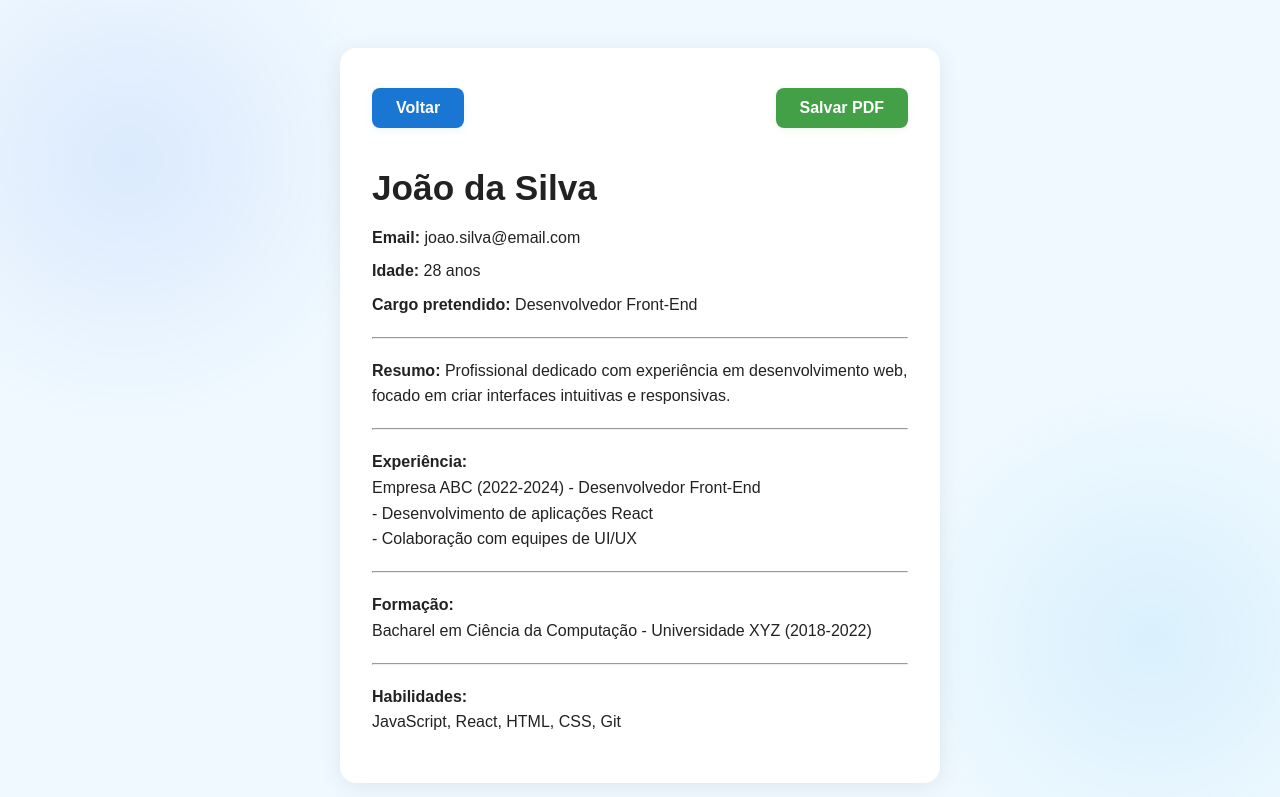
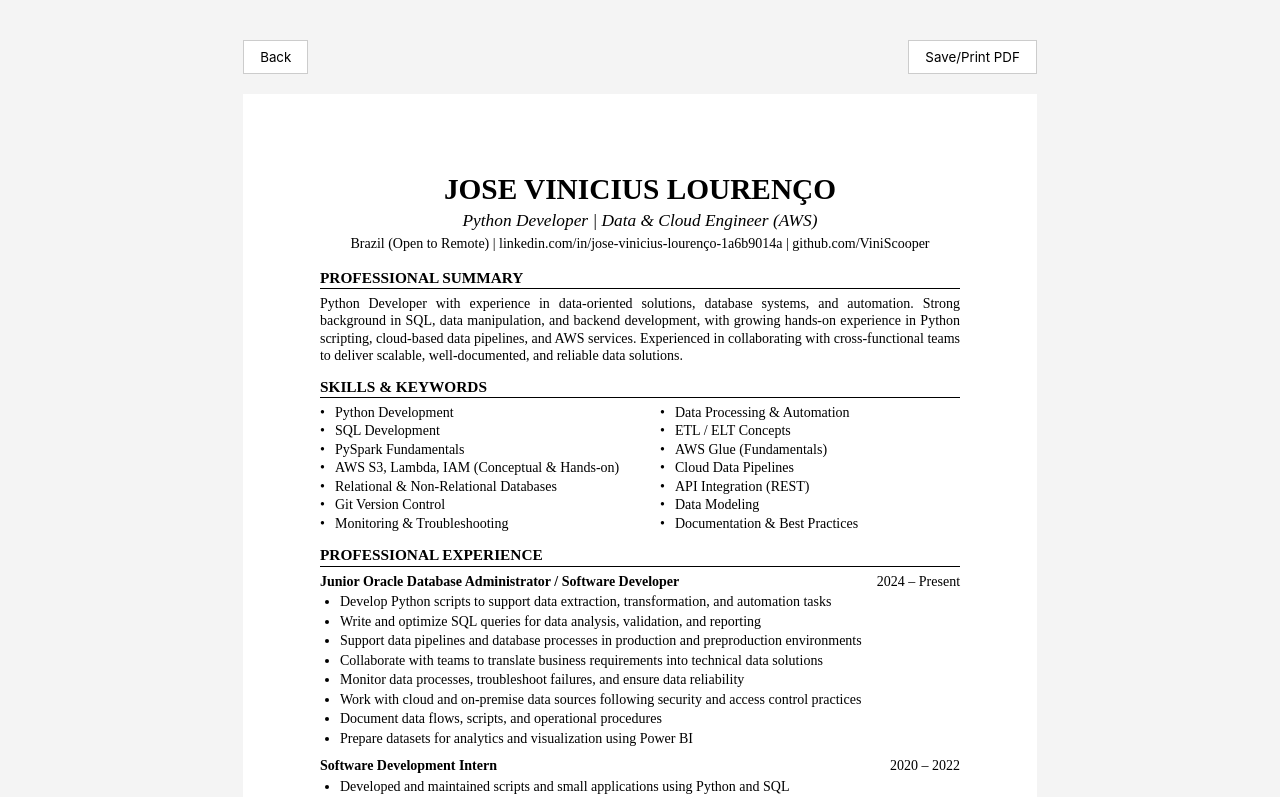
Before and after one commit to TekoFamily/job_tracker, a React (Vite) app in the folder job-tracker/: page /resume in a window 1280 px wide. Shown: the top 797 px of the page. Built offline with nearby package versions, Linux system fonts and the light colour scheme; sample sign-in values are in the browser's storage.

Commit message:
feutre:start

```diff
--- a/job-tracker/src/pages/Resume/Resume.css
+++ b/job-tracker/src/pages/Resume/Resume.css
@@ -1,101 +1,198 @@
+/* Classic International Word Resume - ATS Friendly */
+/* Font: Times New Roman Style */
+
+/* ==========================================================
+   DICAS DE CUSTOMIZAÇÃO PARA 1 PÁGINA:
+   ==========================================================
+   1. PARA MUDAR A FONTE:
+      Altere 'Times New Roman' na linha da .resume-paper para 'Arial', 'Calibri' ou 'Helvetica'.
+
+   2. SE ESTIVER OCUPANDO 2 PÁGINAS:
+      - Diminua o 'padding' da .resume-paper (ex: 0.7in ou 0.6in).
+      - Diminua o 'font-size' das seções (ex: .section-content de 11pt para 10pt).
+      - Diminua o 'margin-bottom' da .resume-section (ex: de 15px para 8px).
+      - Diminua o 'line-height' da .resume-paper (ex: de 1.3 para 1.2).
+   ========================================================== */
+
+:root {
+    --text-black: #000000;
+    --line-gray: #000000;
+    --bg-app: #f4f4f4;
+}
+
 .resume-container {
-    max-width: 800px;
-    margin: 0 auto;
-    padding: 2rem;
+    padding: 40px 0;
+    min-height: 100vh;
+    background-color: var(--bg-app);
 }
 
 .resume-paper {
     background: white;
-    color: #1e293b;
-    padding: 3rem;
-    box-shadow: 0 10px 30px rgba(0, 0, 0, 0.5);
-    min-height: 1000px;
-    /* A4 ish */
+    width: 210mm;
+    min-height: 297mm;
+    margin: 0 auto;
+    /* MARGENS: Diminua aqui (ex: 0.7in) para ganhar mais espaço vertical */
+    padding: 0.8in;
+    /* FONTE: Mude para 'Arial' ou 'Helvetica' se quiser uma letra sem serifa */
+    font-family: 'Times New Roman', Times, serif;
+    color: var(--text-black);
+    /* ESPAÇAMENTO ENTRE LINHAS: Diminua para compactar o texto */
+    line-height: 1.25;
+    box-sizing: border-box;
 }
 
+/* HEADER - CENTERED */
 .resume-header {
-    border-bottom: 2px solid #e2e8f0;
-    padding-bottom: 1.5rem;
-    margin-bottom: 2rem;
+    text-align: center;
+    margin-bottom: 15px;
 }
 
-.resume-header h1 {
-    font-size: 2.5rem;
-    color: #0f172a;
-    margin-bottom: 0.5rem;
+.resume-name {
+    font-size: 22pt;
+    font-weight: bold;
+    margin: 0;
     text-transform: uppercase;
-    letter-spacing: 1px;
+}
+
+.resume-role {
+    font-size: 13pt;
+    font-style: italic;
+    margin: 3px 0;
 }
 
 .resume-contact {
-    color: #64748b;
-    font-size: 1rem;
-    margin-bottom: 0.5rem;
+    font-size: 10.5pt;
+    margin-top: 3px;
 }
 
-.resume-role {
-    color: #6366f1;
-    font-weight: 600;
-    font-size: 1.25rem;
-}
-
+/* SECTIONS */
 .resume-section {
-    margin-bottom: 2rem;
+    /* ESPAÇO ENTRE SEÇÕES: Principal lugar para economizar espaço */
+    margin-bottom: 12px;
 }
 
 .section-title {
-    font-size: 1rem;
+    font-size: 11.5pt;
+    font-weight: bold;
     text-transform: uppercase;
-    letter-spacing: 2px;
-    color: #94a3b8;
-    margin-bottom: 1rem;
-    border-bottom: 1px solid #e2e8f0;
-    padding-bottom: 0.25rem;
+    border-bottom: 1px solid var(--line-gray);
+    margin-bottom: 6px;
+    padding-bottom: 1px;
 }
 
-.section-content p {
-    margin-bottom: 0.5rem;
+.section-content {
+    font-size: 10.5pt;
+    text-align: justify;
 }
 
-.skills-list {
-    display: flex;
-    flex-wrap: wrap;
-    gap: 0.5rem;
+/* EXPERIENCE LAYOUT */
+.job-entry {
+    margin-bottom: 10px;
 }
 
-.skill-tag {
-    background: #eff6ff;
-    color: #3b82f6;
-    padding: 0.25rem 0.75rem;
-    border-radius: 4px;
-    font-size: 0.9rem;
-    font-weight: 500;
+.job-header {
+    display: flex;
+    justify-content: space-between;
+    font-weight: bold;
+    font-size: 10.5pt;
+}
+
+.job-period {
+    font-weight: normal;
+}
+
+.job-bullets {
+    margin: 3px 0 0 20px;
+    padding: 0;
+    list-style-type: disc;
+}
+
+.job-bullets li {
+    margin-bottom: 2px;
+    font-size: 10.5pt;
+}
+
+/* SKILLS IN TWO COLUMNS */
+.skills-grid {
+    display: grid;
+    grid-template-columns: 1fr 1fr;
+    column-gap: 40px;
+    list-style-type: none;
+    padding: 0;
+    margin: 0;
+}
+
+.skills-grid li {
+    font-size: 10.5pt;
+    margin-bottom: 1px;
+    position: relative;
+    padding-left: 15px;
+}
+
+.skills-grid li::before {
+    content: "•";
+    position: absolute;
+    left: 0;
+}
+
+/* LANGUAGES */
+.languages-list {
+    list-style-type: none;
+    padding: 0;
+    margin: 0;
+    font-size: 10.5pt;
+}
+
+/* NAVIGATION (HIDDEN ON PRINT) */
+.actions-bar {
+    max-width: 210mm;
+    margin: 0 auto 20px auto;
+    display: flex;
+    justify-content: space-between;
+}
+
+.btn {
+    padding: 8px 16px;
+    border: 1px solid #ccc;
+    background: white;
+    cursor: pointer;
+    font-family: inherit;
+    font-size: 10pt;
+}
+
+.btn:hover {
+    background: #eee;
 }
 
 @media print {
     @page {
+        size: A4;
         margin: 0;
     }
 
     body {
         background: white;
-        color: black;
+    }
+
+    .resume-container {
+        padding: 0;
+        background: white;
     }
 
     .no-print {
         display: none !important;
     }
 
-    .resume-container {
-        padding: 0;
+    .resume-paper {
         margin: 0;
+        box-shadow: none;
         width: 100%;
-        max-width: none;
+        height: auto;
     }
 
-    .resume-paper {
-        box-shadow: none;
-        min-height: auto;
-        padding: 2cm;
+    /* Ensure text is purely black for ATS */
+    * {
+        color: black !important;
+        -webkit-print-color-adjust: exact;
     }
 }
--- a/job-tracker/src/pages/Resume/index.jsx
+++ b/job-tracker/src/pages/Resume/index.jsx
@@ -1,76 +1,181 @@
 
 import React from 'react';
+import './Resume.css';
+
+
+
+
+
+
 
 
 const Resume = () => {
-  // Função para voltar à página anterior
-  const handleBack = () => {
-    window.history.back();
+  // Dados do currículo - ESTRUTURADO PARA ATS / WORD CLÁSSICO
+  const resumeData = {
+    name: "Jose Vinicius Lourenço",
+    role: "Python Developer | Data & Cloud Engineer (AWS)",
+
+    contact: {
+      location: "Brazil (Open to Remote)",
+      linkedin: "linkedin.com/in/jose-vinicius-lourenço-1a6b9014a",
+      github: "github.com/ViniScooper",
+    },
+
+    summary: `Python Developer with experience in data-oriented solutions, database systems, and automation. Strong background in SQL, data manipulation, and backend development, with growing hands-on experience in Python scripting, cloud-based data pipelines, and AWS services. Experienced in collaborating with cross-functional teams to deliver scalable, well-documented, and reliable data solutions.`,
+
+    skills: [
+      "Python Development",
+      "Data Processing & Automation",
+      "SQL Development",
+      "ETL / ELT Concepts",
+      "PySpark Fundamentals",
+      "AWS Glue (Fundamentals)",
+      "AWS S3, Lambda, IAM (Conceptual & Hands-on)",
+      "Cloud Data Pipelines",
+      "Relational & Non-Relational Databases",
+      "API Integration (REST)",
+      "Git Version Control",
+      "Data Modeling",
+      "Monitoring & Troubleshooting",
+      "Documentation & Best Practices"
+    ],
+
+    experience: [
+      {
+        role: "Junior Oracle Database Administrator / Software Developer",
+        period: "2024 – Present",
+        bullets: [
+          "Develop Python scripts to support data extraction, transformation, and automation tasks",
+          "Write and optimize SQL queries for data analysis, validation, and reporting",
+          "Support data pipelines and database processes in production and preproduction environments",
+          "Collaborate with teams to translate business requirements into technical data solutions",
+          "Monitor data processes, troubleshoot failures, and ensure data reliability",
+          "Work with cloud and on-premise data sources following security and access control practices",
+          "Document data flows, scripts, and operational procedures",
+          "Prepare datasets for analytics and visualization using Power BI"
+        ],
+      },
+      {
+        role: "Software Development Intern",
+        period: "2020 – 2022",
+        bullets: [
+          "Developed and maintained scripts and small applications using Python and SQL",
+          "Assisted in data validation, transformation, and reporting processes",
+          "Collaborated with technical teams on system integration and data consistency",
+          "Used Git for version control and followed coding best practices"
+        ],
+      }
+    ],
+
+    education: "Bachelor’s Degree in Computer Science",
+
+    languages: [
+      "Portuguese – Native",
+      "English – Professional Working Proficiency",
+      "Spanish – Basic"
+    ],
   };
 
-  // Função para imprimir/salvar PDF
-  const handlePrint = () => {
-    window.print();
-  };
+
+
+
+
+
+
+
+
+
+
+
+
+
+
+
+
+
+
+
+
+
+
+  const handleBack = () => window.history.back();
+  const handlePrint = () => window.print();
 
   return (
-    <div style={{ maxWidth: 600, margin: '3rem auto', fontFamily: 'Arial, sans-serif', color: '#222', background: '#fff', borderRadius: 16, boxShadow: '0 4px 24px rgba(0,0,0,0.08)', padding: '2.5rem 2rem' }}>
-      <div style={{ display: 'flex', justifyContent: 'space-between', marginBottom: '2rem' }}>
-        <button
-          onClick={handleBack}
-          style={{
-            padding: '0.7rem 1.5rem',
-            fontSize: '1rem',
-            cursor: 'pointer',
-            borderRadius: 8,
-            border: 'none',
-            background: '#1976d2',
-            color: '#fff',
-            fontWeight: 600,
-            boxShadow: '0 2px 8px rgba(25, 118, 210, 0.08)',
-            transition: 'background 0.2s',
-          }}
-          onMouseOver={e => e.currentTarget.style.background = '#1565c0'}
-          onMouseOut={e => e.currentTarget.style.background = '#1976d2'}
-        >Voltar</button>
-        <button
-          onClick={handlePrint}
-          style={{
-            padding: '0.7rem 1.5rem',
-            fontSize: '1rem',
-            cursor: 'pointer',
-            borderRadius: 8,
-            border: 'none',
-            background: '#43a047',
-            color: '#fff',
-            fontWeight: 600,
-            boxShadow: '0 2px 8px rgba(67, 160, 71, 0.08)',
-            transition: 'background 0.2s',
-          }}
-          onMouseOver={e => e.currentTarget.style.background = '#388e3c'}
-          onMouseOut={e => e.currentTarget.style.background = '#43a047'}
-        >Salvar PDF</button>
+    <div className="resume-container">
+      <div className="actions-bar no-print">
+        <button onClick={handleBack} className="btn">
+          Back
+        </button>
+        <button onClick={handlePrint} className="btn">
+          Save/Print PDF
+        </button>
       </div>
-      <h1 style={{ fontSize: '2.2rem', marginBottom: '0.5rem', fontWeight: 700 }}>João da Silva</h1>
-      <p style={{ margin: '0.5rem 0' }}><b>Email:</b> joao.silva@email.com</p>
-      <p style={{ margin: '0.5rem 0' }}><b>Idade:</b> 28 anos</p>
-      <p style={{ margin: '0.5rem 0 1.2rem 0' }}><b>Cargo pretendido:</b> Desenvolvedor Front-End</p>
-      <hr style={{ margin: '1.2rem 0' }} />
-      <p style={{ margin: '0.5rem 0' }}><b>Resumo:</b> Profissional dedicado com experiência em desenvolvimento web, focado em criar interfaces intuitivas e responsivas.</p>
-      <hr style={{ margin: '1.2rem 0' }} />
-      <p style={{ margin: '0.5rem 0' }}><b>Experiência:</b><br />
-        Empresa ABC (2022-2024) - Desenvolvedor Front-End<br />
-        - Desenvolvimento de aplicações React<br />
-        - Colaboração com equipes de UI/UX
-      </p>
-      <hr style={{ margin: '1.2rem 0' }} />
-      <p style={{ margin: '0.5rem 0' }}><b>Formação:</b><br />
-        Bacharel em Ciência da Computação - Universidade XYZ (2018-2022)
-      </p>
-      <hr style={{ margin: '1.2rem 0' }} />
-      <p style={{ margin: '0.5rem 0' }}><b>Habilidades:</b><br />
-        JavaScript, React, HTML, CSS, Git
-      </p>
+
+      <div className="resume-paper">
+        {/* HEADER - CENTERED */}
+        <header className="resume-header">
+          <h1 className="resume-name">{resumeData.name}</h1>
+          <div className="resume-role">{resumeData.role}</div>
+
+          <div className="resume-contact">
+            {resumeData.contact.location} | {resumeData.contact.linkedin} | {resumeData.contact.github}
+          </div>
+        </header>
+
+        {/* SUMMARY */}
+        <section className="resume-section">
+          <div className="section-title">Professional Summary</div>
+          <div className="section-content">
+            {resumeData.summary}
+          </div>
+        </section>
+
+        {/* SKILLS - TWO COLUMNS */}
+        <section className="resume-section">
+          <div className="section-title">Skills & Keywords</div>
+          <ul className="skills-grid">
+            {resumeData.skills.map((skill, i) => (
+              <li key={i}>{skill}</li>
+            ))}
+          </ul>
+        </section>
+
+        {/* EXPERIENCE */}
+        <section className="resume-section">
+          <div className="section-title">Professional Experience</div>
+
+          {resumeData.experience.map((job, i) => (
+            <div key={i} className="job-entry">
+              <div className="job-header">
+                <span>{job.role}</span>
+                <span className="job-period">{job.period}</span>
+              </div>
+              <ul className="job-bullets">
+                {job.bullets.map((item, j) => (
+                  <li key={j}>{item}</li>
+                ))}
+              </ul>
+            </div>
+          ))}
+        </section>
+
+        {/* EDUCATION */}
+        <section className="resume-section">
+          <div className="section-title">Education</div>
+          <div className="section-content">
+            {resumeData.education}
+          </div>
+        </section>
+
+        {/* LANGUAGES */}
+        <section className="resume-section">
+          <div className="section-title">Languages</div>
+          <div className="section-content">
+            {resumeData.languages.join(" • ")}
+          </div>
+        </section>
+      </div>
     </div>
   );
 };
```
Also changed, not shown: 1 other file (tests, documents, lock files or other folders).
